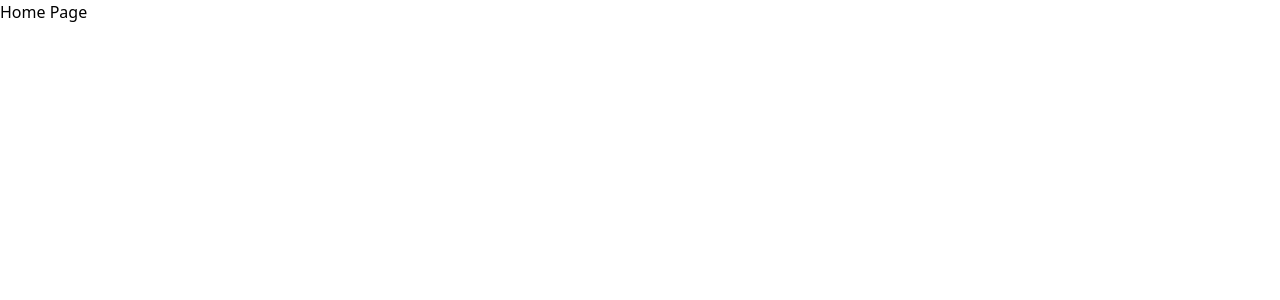
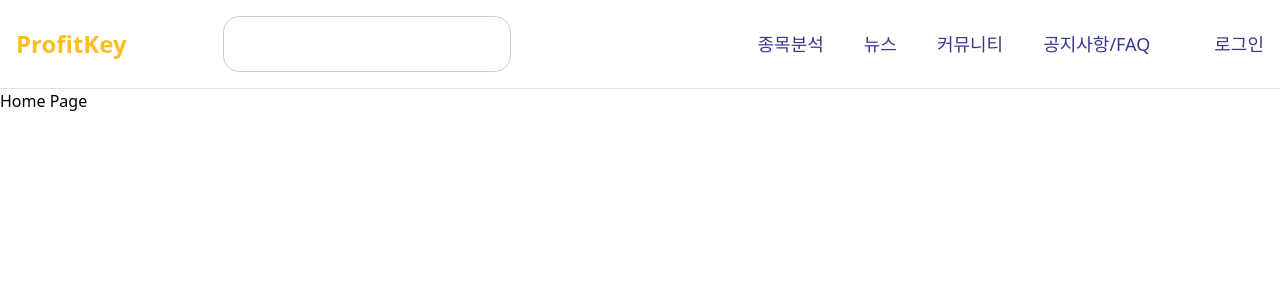
Before and after one commit to profit-key/profitkey-front, a React (Vite) app: page / in a window 1280 px wide. Shown: the top 300 px of the page. Built offline with nearby package versions, Linux system fonts and the light colour scheme.

Commit message:
feat: 홈페이지 레이아웃 생성
PROF-27

```diff
--- a/src/app/routers/app-router.tsx
+++ b/src/app/routers/app-router.tsx
@@ -1,11 +1,14 @@
 import { HomePage } from '@/pages/home';
+import { Layout } from '@/shared/ui/layout';
 import { BrowserRouter, Route, Routes } from 'react-router';
 
 export function AppRouter() {
   return (
     <BrowserRouter>
       <Routes>
-        <Route path="/" element={<HomePage />} />
+        <Route element={<Layout />}>
+          <Route path="/" element={<HomePage />} />
+        </Route>
       </Routes>
     </BrowserRouter>
   );
--- /dev/null
+++ b/src/shared/ui/layout.tsx
@@ -0,0 +1,53 @@
+import { Link, Outlet } from 'react-router';
+
+export function Layout() {
+  return (
+    <>
+      <header className="border-b-[1px] border-[#dde1e6] py-4 px-4 flex items-center justify-between">
+        <div className="flex items-center gap-24">
+          <Link to="/">
+            <h1 className="font-bold text-[#fbbf24] text-[24px]">ProfitKey</h1>
+          </Link>
+          <input className="w-72 h-14 border-[#cfcfcf] border-[1px] rounded-2xl py-4 px-5" />
+        </div>
+
+        <div className="flex items-center gap-16">
+          <div className="flex items-center gap-10">
+            <Link
+              className="font-medium text-[#36398c] text-[18px]"
+              to="/stocks"
+            >
+              종목분석
+            </Link>
+            <Link className="font-medium text-[#36398c] text-[18px]" to="/news">
+              뉴스
+            </Link>
+            <Link
+              className="font-medium text-[#36398c] text-[18px]"
+              to="/community"
+            >
+              커뮤니티
+            </Link>
+            <Link
+              className="font-medium text-[#36398c] text-[18px]"
+              to="/topics"
+            >
+              공지사항/FAQ
+            </Link>
+          </div>
+          <div>
+            <Link
+              className="font-medium text-[#36398c] text-[18px]"
+              to="/login"
+            >
+              로그인
+            </Link>
+          </div>
+        </div>
+      </header>
+      <main>
+        <Outlet />
+      </main>
+    </>
+  );
+}
```
